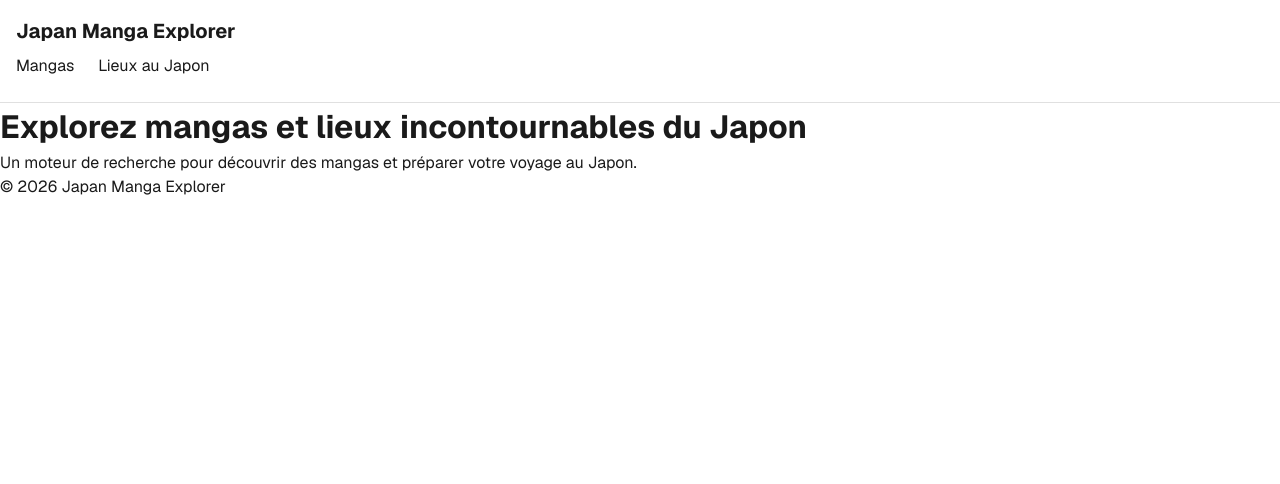
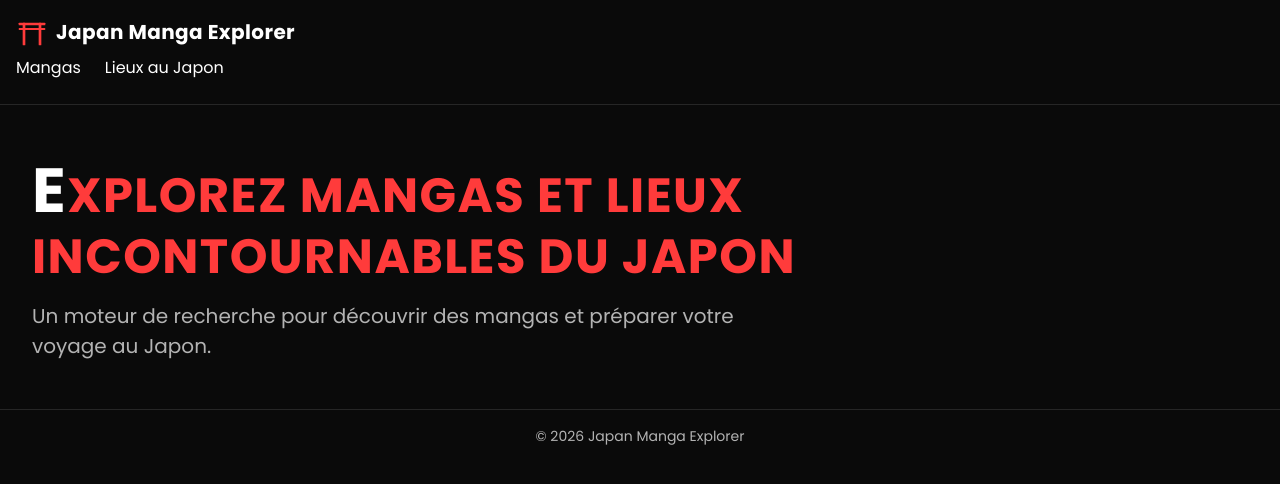
Before and after one commit to arnaudbregere/japan-react, a Next.js app: page / in a window 1280 px wide. Shown: the top 484 px of the page. Built offline with nearby package versions, Linux system fonts and the light colour scheme.

Commit message:
feat: logo SVG, typographie accentuee et rouge dominant (contraste WCAG AA verifie)

```diff
--- /dev/null
+++ b/src/app/HomePage.module.scss
@@ -0,0 +1,44 @@
+@use "../styles/tokens" as *;
+@use "../styles/mixins" as *;
+
+.main {
+  padding: $space-6 $space-4;
+
+  @include from-tablet {
+    padding: $space-12 $space-8;
+  }
+}
+
+.title {
+  font-size: $font-size-2xl;
+  font-weight: 700;
+  color: $color-primary;
+  text-transform: uppercase;
+  letter-spacing: 0.03em;
+  line-height: 1.2;
+  margin-bottom: $space-4;
+
+  @include from-tablet {
+    font-size: 3rem;
+  }
+
+  // Effet sur la première lettre : plus grande, en blanc pour contraster
+  &::first-letter {
+    font-size: 1.3em;
+    color: $color-text;
+  }
+}
+
+.intro {
+  color: $color-text-muted;
+  font-size: $font-size-lg;
+  max-width: 60ch;
+}
+
+.footer {
+  padding: $space-4;
+  border-top: 1px solid $color-border;
+  color: $color-text-muted;
+  font-size: $font-size-sm;
+  text-align: center;
+}
--- a/src/app/layout.tsx
+++ b/src/app/layout.tsx
@@ -1,15 +1,13 @@
 import type { Metadata } from "next";
 import type { ReactNode } from "react";
-import { Geist, Geist_Mono } from "next/font/google";
+import { Poppins } from "next/font/google";
 import "./globals.scss";
 
-const geistSans = Geist({
-  variable: "--font-geist-sans",
+const poppins = Poppins({
+  variable: "--font-poppins",
   subsets: ["latin"],
-});
-const geistMono = Geist_Mono({
-  variable: "--font-geist-mono",
-  subsets: ["latin"],
+  weight: ["400", "600", "700"],
+  display: "swap",
 });
 
 export const metadata: Metadata = {
@@ -28,7 +26,7 @@ type RootLayoutProps = {
 
 export default function RootLayout({ children }: RootLayoutProps) {
   return (
-    <html lang="fr" className={`${geistSans.variable} ${geistMono.variable}`}>
+    <html lang="fr" className={poppins.variable}>
       <body>{children}</body>
     </html>
   );
--- a/src/app/page.tsx
+++ b/src/app/page.tsx
@@ -1,5 +1,6 @@
 import type { Metadata } from "next";
 import Header from "@/components/Header/Header";
+import styles from "./HomePage.module.scss";
 
 export const metadata: Metadata = {
   title: "Accueil",
@@ -10,15 +11,17 @@ export default function HomePage() {
     <>
       <Header />
 
-      <main>
-        <h1>Explorez mangas et lieux incontournables du Japon</h1>
-        <p>
+      <main className={styles.main}>
+        <h1 className={styles.title}>
+          Explorez mangas et lieux incontournables du Japon
+        </h1>
+        <p className={styles.intro}>
           Un moteur de recherche pour découvrir des mangas et préparer votre
           voyage au Japon.
         </p>
       </main>
 
-      <footer>
+      <footer className={styles.footer}>
         <p>&copy; 2026 Japan Manga Explorer</p>
       </footer>
     </>
--- a/src/components/Header/Header.module.scss
+++ b/src/components/Header/Header.module.scss
@@ -2,6 +2,7 @@
 @use "../../styles/mixins" as *;
 
 .header {
+  background-color: $color-background;
   border-bottom: 1px solid $color-border;
   padding: $space-4;
 }
@@ -18,10 +19,14 @@
 }
 
 .logo {
+  display: flex;
+  align-items: center;
+  gap: $space-2;
   font-size: $font-size-lg;
   font-weight: 700;
   color: $color-text;
   text-decoration: none;
+  transition: color 0.2s ease;
 
   &:hover,
   &:focus-visible {
@@ -29,7 +34,10 @@
   }
 }
 
-// Bouton burger — visible uniquement en dessous du breakpoint tablette
+.logoText {
+  letter-spacing: 0.02em;
+}
+
 .burger {
   display: flex;
   align-items: center;
@@ -55,6 +63,7 @@
   width: 24px;
   height: 2px;
   background-color: $color-text;
+  transition: background-color 0.2s ease;
 
   &::before,
   &::after {
@@ -64,6 +73,7 @@
     width: 24px;
     height: 2px;
     background-color: $color-text;
+    transition: transform 0.2s ease;
   }
 
   &::before {
@@ -79,22 +89,29 @@
   @include visually-hidden;
 }
 
-// Menu — masqué par défaut sur mobile, affiché seulement si menuOpen
 .menu {
-  display: none;
+  display: flex;
   flex-direction: column;
   gap: $space-2;
   list-style: none;
-  margin-top: $space-4;
+  overflow: hidden;
+  max-height: 0;
+  opacity: 0;
+  transition: max-height 0.3s ease, opacity 0.25s ease, margin-top 0.3s ease;
+  margin-top: 0;
 
   &.menuOpen {
-    display: flex;
+    max-height: 300px;
+    opacity: 1;
+    margin-top: $space-4;
   }
 
   @include from-tablet {
-    display: flex;
     flex-direction: row;
     gap: $space-6;
+    max-height: none;
+    opacity: 1;
+    overflow: visible;
     margin-top: 0;
   }
 }
@@ -107,6 +124,7 @@
   display: flex;
   align-items: center;
   min-height: 44px;
+  transition: color 0.2s ease;
 
   @include from-tablet {
     min-height: auto;
--- a/src/components/Header/Header.tsx
+++ b/src/components/Header/Header.tsx
@@ -2,6 +2,7 @@
 
 import { useState } from "react";
 import Link from "next/link";
+import Logo from "@/components/Logo/Logo";
 import styles from "./Header.module.scss";
 
 export default function Header() {
@@ -12,7 +13,8 @@ export default function Header() {
       <nav className={styles.nav} aria-label="Navigation principale">
         <div className={styles.bar}>
           <Link href="/" className={styles.logo} onClick={() => setIsMenuOpen(false)}>
-            Japan Manga Explorer
+            <Logo />
+            <span className={styles.logoText}>Japan Manga Explorer</span>
           </Link>
 
           <button
@@ -34,20 +36,12 @@ export default function Header() {
           className={`${styles.menu} ${isMenuOpen ? styles.menuOpen : ""}`}
         >
           <li>
-            <Link
-              href="/mangas"
-              className={styles.menuLink}
-              onClick={() => setIsMenuOpen(false)}
-            >
+            <Link href="/mangas" className={styles.menuLink} onClick={() => setIsMenuOpen(false)}>
               Mangas
             </Link>
           </li>
           <li>
-            <Link
-              href="/lieux"
-              className={styles.menuLink}
-              onClick={() => setIsMenuOpen(false)}
-            >
+            <Link href="/lieux" className={styles.menuLink} onClick={() => setIsMenuOpen(false)}>
               Lieux au Japon
             </Link>
           </li>
--- /dev/null
+++ b/src/components/Logo/Logo.module.scss
@@ -0,0 +1,8 @@
+@use "../../styles/tokens" as *;
+
+.logo {
+  width: 32px;
+  height: 32px;
+  fill: $color-primary;
+  flex-shrink: 0;
+}
--- /dev/null
+++ b/src/components/Logo/Logo.tsx
@@ -0,0 +1,19 @@
+import styles from "./Logo.module.scss";
+
+export default function Logo() {
+  return (
+    <svg
+      className={styles.logo}
+      viewBox="0 0 48 48"
+      xmlns="http://www.w3.org/2000/svg"
+      role="img"
+      aria-labelledby="logoTitle"
+    >
+      <title id="logoTitle">Japan Manga Explorer</title>
+      <rect x="4" y="10" width="40" height="4" rx="1" />
+      <rect x="4" y="18" width="40" height="3" rx="1" />
+      <rect x="10" y="10" width="4" height="34" rx="1" />
+      <rect x="34" y="10" width="4" height="34" rx="1" />
+    </svg>
+  );
+}
--- a/src/styles/_tokens.scss
+++ b/src/styles/_tokens.scss
@@ -1,26 +1,18 @@
-// ==========================================================================
-// DESIGN TOKENS
-// ==========================================================================
+$color-primary: #ff3b3b;
+$color-primary-dark: #d92c2c;
+$color-background: #0a0a0a;
+$color-surface: #171717;
+$color-text: #ffffff;
+$color-text-muted: #b3b3b3;
+$color-border: #262626;
 
-// Couleurs
-$color-primary: #d92c2c;      // rouge (clin d'œil torii/drapeau japonais)
-$color-primary-dark: #a11f1f;
-$color-secondary: #1f2937;
-$color-background: #ffffff;
-$color-surface: #f5f5f5;
-$color-text: #1a1a1a;
-$color-text-muted: #5f5f5f;
-$color-border: #e0e0e0;
-
-// Typographie
-$font-family-base: var(--font-geist-sans), system-ui, sans-serif;
-$font-size-base: 1rem;       // 16px — jamais en-dessous pour l'accessibilité
+$font-family-base: var(--font-poppins), system-ui, sans-serif;
+$font-size-base: 1rem;
 $font-size-sm: 0.875rem;
 $font-size-lg: 1.25rem;
 $font-size-xl: 1.5rem;
 $font-size-2xl: 2rem;
 
-// Espacements (échelle 4px)
 $space-1: 0.25rem;
 $space-2: 0.5rem;
 $space-3: 0.75rem;
@@ -29,12 +21,10 @@ $space-6: 1.5rem;
 $space-8: 2rem;
 $space-12: 3rem;
 
-// Breakpoints (mobile-first : on définit le seuil "à partir de")
 $breakpoint-tablet: 768px;
 $breakpoint-desktop: 1024px;
 $breakpoint-wide: 1280px;
 
-// Rayons et ombres
 $radius-sm: 4px;
 $radius-md: 8px;
-$shadow-sm: 0 1px 2px rgba(0, 0, 0, 0.08);
+$shadow-sm: 0 1px 2px rgba(0, 0, 0, 0.4);
```
